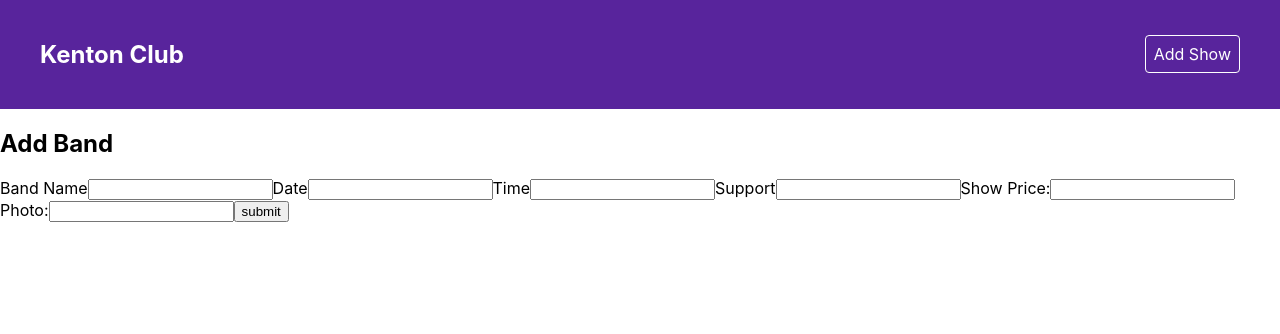
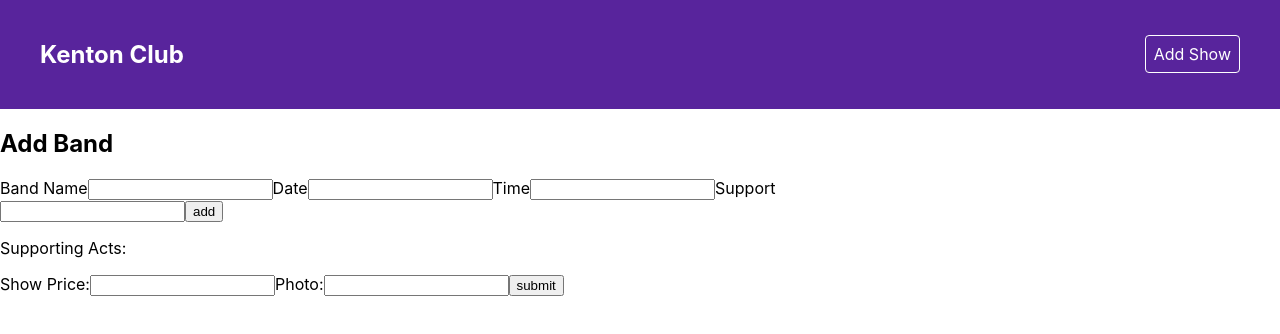
Before and after one commit to Medeirosseth/band-template, a React (Create React App) app: page /create in a window 1280 px wide. Shown: the top 334 px of the page. Built offline with nearby package versions, Linux system fonts and the light colour scheme.

Commit message:
add suppot

```diff
--- a/src/pages/create/Create.js
+++ b/src/pages/create/Create.js
@@ -1,17 +1,29 @@
-import { useState } from "react";
+import { useState, useRef } from "react";
 import "./create.css";
 
 export default function Create() {
   const [name, setName] = useState("");
-  const [support, setSupport] = useState("");
   const [date, setDate] = useState("");
   const [time, setTime] = useState("");
   const [price, setPrice] = useState("");
   const [photo, setPhoto] = useState("");
-
+  const [support, setSupport] = useState([]);
+  const [newSupport, setNewSupport] = useState("");
+  const supportInput = useRef(null);
   const handleSubmit = (e) => {
     e.preventDefault();
     console.log(name, time, price, support, date);
+  };
+
+  const handleSupport = (e) => {
+    e.preventDefault();
+    const sup = newSupport.trim();
+
+    if (sup && !support.includes(sup)) {
+      setSupport((prevSupport) => [...prevSupport, sup]);
+    }
+    setNewSupport("");
+    supportInput.current.focus();
   };
 
   return (
@@ -50,13 +62,24 @@ export default function Create() {
 
         <label>
           <span>Support</span>
-          <input
-            type="text"
-            onChange={(e) => setSupport(e.target.value)}
-            value={support}
-            required
-          />
+          <div className="additional-bands">
+            <input
+              type="text"
+              onChange={(e) => setNewSupport(e.target.value)}
+              value={newSupport}
+              ref={supportInput}
+            />
+            <button onClick={handleSupport} className="btn">
+              add
+            </button>
+          </div>
         </label>
+        <p>
+          Supporting Acts:{" "}
+          {support.map((band) => (
+            <em key={band}>{band}, </em>
+          ))}
+        </p>
 
         <label>
           <span>Show Price:</span>
```
